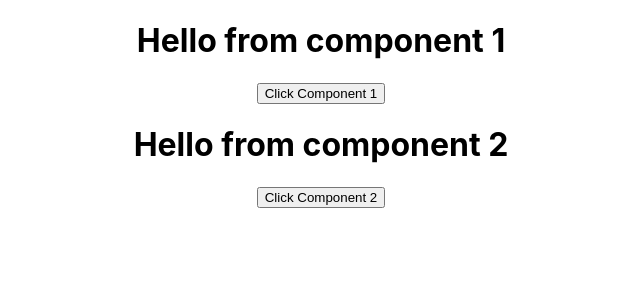
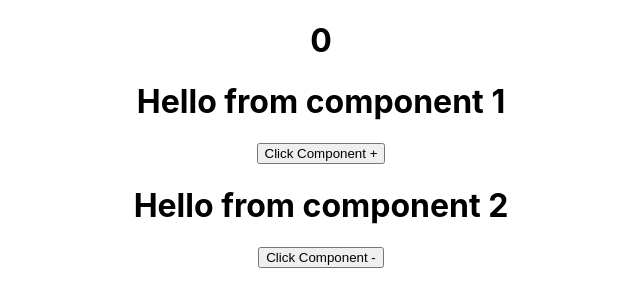
Before and after one commit to kasun97-sudo/React-hooks-and-HOC, a React (Create React App) app: page / in a window 1280 px wide. Shown: the top 306 px of the page, without its empty margins (319-959 px from the left). Built offline with nearby package versions, Linux system fonts and the light colour scheme.

Commit message:
use context hook

```diff
--- a/src/App.js
+++ b/src/App.js
@@ -1,6 +1,7 @@
 import {useState , useEffect , useRef , useMemo} from "react";
 import Component1 from './Components/Component1';
 import Component2 from './Components/Component2';
+import FunctionContext from './Context/FunctionContext';
 import './App.css';
 
 
@@ -14,11 +15,23 @@ function App() {
     color = "blue";
   }
 
+  const [count , setCount] = useState(0);
+
+  const increment = () => {
+    setCount(prevState => prevState + 1);
+  }
+
+  const decrement = () => {
+    setCount(prevState => prevState - 1);
+  }
 
   return (
     <div className="App">
+      <FunctionContext.Provider value={{count , increment , decrement}}>
+      <h1>{count}</h1>
       <Component1 />
       <Component2 />
+      </FunctionContext.Provider>
     </div>
   );
 }
--- a/src/Components/Component1.jsx
+++ b/src/Components/Component1.jsx
@@ -1,10 +1,18 @@
-import {useState , useEffect , useRef , useMemo} from "react";
+import {useState , useEffect , useRef , useMemo , useContext} from "react";
 import HigherOrderComponent from './HigherOrderComponent';
+import FunctionContext from '../Context/FunctionContext';
 function Component1(props){
+
+    const func = useContext(FunctionContext);
+
+    const showR = () => {
+        console.log(func.count);
+    }
+
     return (
         <div>
             <h1>Hello from component 1</h1>
-            <button onClick={props.func}>Click Component 1</button>
+            <button onClick={func.increment}>Click Component +</button>
         </div>
     )
 }
--- a/src/Components/Component2.jsx
+++ b/src/Components/Component2.jsx
@@ -1,10 +1,14 @@
-import {useState , useEffect , useRef , useMemo} from "react";
+import {useState , useEffect , useRef , useMemo , useContext} from "react";
 import HigherOrderComponent from './HigherOrderComponent';
+import FunctionContext from '../Context/FunctionContext';
 function Component2(props){
+
+    const func = useContext(FunctionContext);
+
     return (
         <div>
             <h1>Hello from component 2</h1>
-            <button onClick={props.func}>Click Component 2</button>
+            <button onClick={func.decrement}>Click Component -</button>
         </div>
     )
 }
--- /dev/null
+++ b/src/Context/FunctionContext.jsx
@@ -0,0 +1,3 @@
+import {useState , useEffect , useRef , useMemo , createContext} from "react";
+
+export default createContext(null);
```
